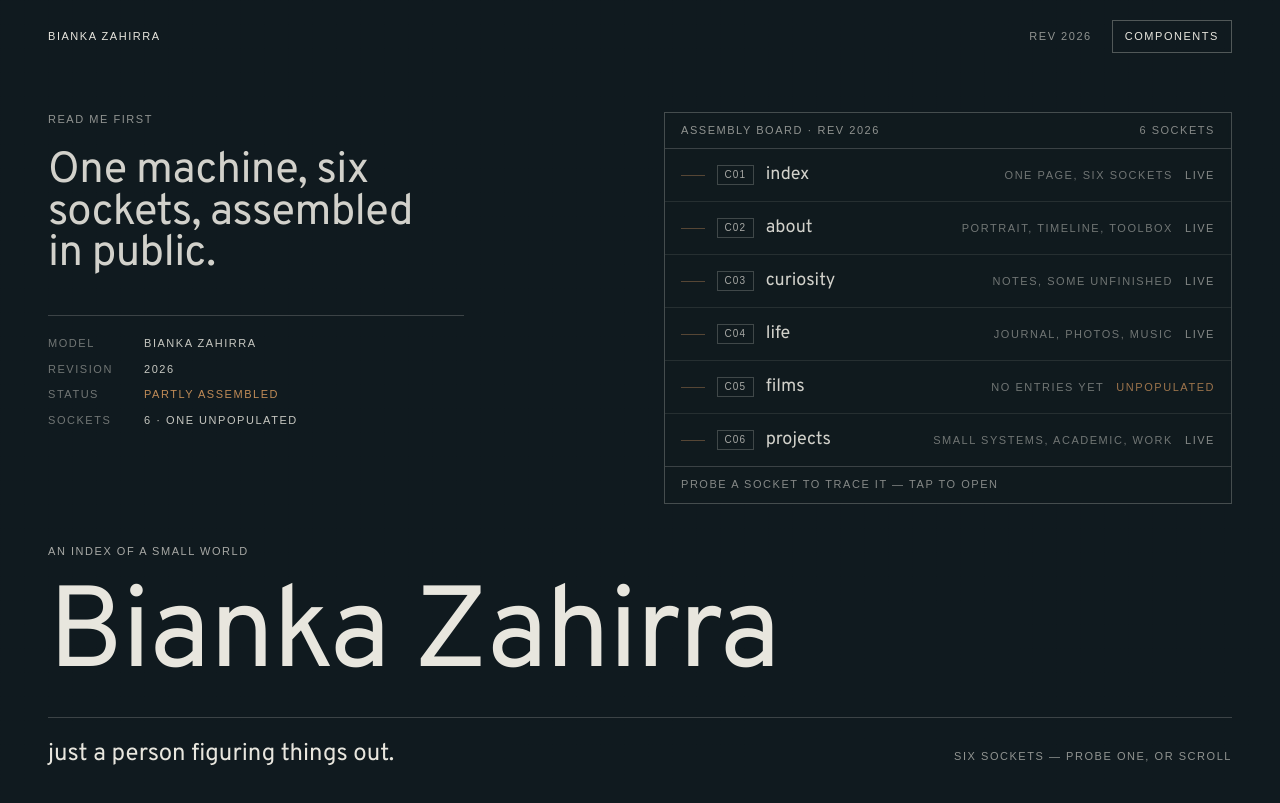
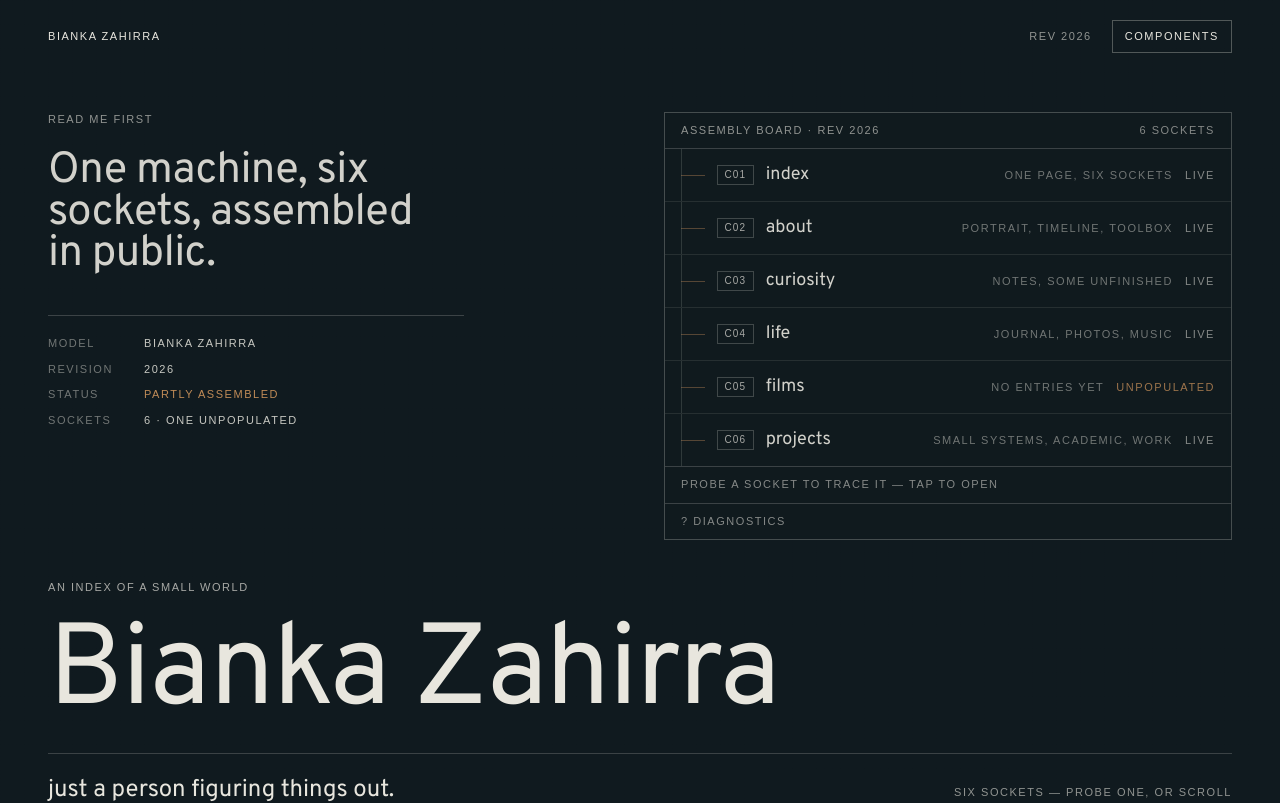
Before and after one commit to biankazahirra/personal-page, a Next.js app: page / in a window 1280 px wide. Shown: the top 803 px of the page. Built offline with nearby package versions, Linux system fonts and the light colour scheme; no server answers; a web font is replaced by a local one.

Commit message:
feat: probe the assembly board as a live power bus
Sockets light a rail segment on probe, related sockets from content links, derived counts in the readout, and a diagnostics block.

```diff
--- a/app/globals.css
+++ b/app/globals.css
@@ -143,7 +143,8 @@
 }
 
 /* Probe: the socket under the pointer or focus lights its trace,
-   the others step back. Pure CSS, so it works without JavaScript. */
+   its rail segment and its linked sockets. State lives in the component;
+   without JavaScript every socket is still visible and openable. */
 .schematic-board a {
   transition: opacity 180ms ease;
 }
@@ -155,14 +156,6 @@
     color 180ms ease,
     border-color 180ms ease,
     background-color 180ms ease;
-}
-
-.schematic-board:has(a:hover) a:not(:hover) {
-  opacity: 0.35;
-}
-
-.schematic-board:has(a:focus-visible) a:not(:focus-visible) {
-  opacity: 0.35;
 }
 
 .schematic-board a:hover .trace,
--- a/components/schematic-board.tsx
+++ b/components/schematic-board.tsx
@@ -1,12 +1,40 @@
+"use client";
+
 import Link from "next/link";
+import { useState } from "react";
 
 import { components } from "@/content/components";
+import { films } from "@/content/films";
+import { journal } from "@/content/journal";
+import { notes } from "@/content/notes";
+import { projects } from "@/content/projects";
+import { timeline } from "@/content/timeline";
+import { formatDate } from "@/lib/format";
+
+const counts: Record<string, string> = {
+  C01: `${components.length} sockets`,
+  C02: `${timeline.length} revisions`,
+  C03: `${notes.length} notes`,
+  C04: `${journal.length} entries`,
+  C05: films.length === 0 ? "no entries yet" : `${films.length} films`,
+  C06: `${projects.length} projects`,
+};
+
+const revisions = [...notes.map((note) => note.date), ...journal.map((entry) => entry.date)]
+  .filter((date): date is string => Boolean(date))
+  .sort();
+const lastRevision = revisions.at(-1);
 
 /**
- * The homepage board: six sockets, probed with the pointer or the keyboard.
- * Pure markup and CSS, so it works before hydration and without JavaScript.
+ * The homepage board: six sockets on one power bus. Probing a socket lights its
+ * spur, its segment of the rail and any socket listed in its `links`; the rest
+ * step back. Counts come from the content files, so the board cannot lie.
  */
 export function SchematicBoard() {
+  const [probed, setProbed] = useState<string | null>(null);
+  const probedItem = components.find((item) => item.code === probed);
+  const related = new Set(probedItem?.links ?? []);
+
   return (
     <div className="schematic-board border border-paper-on-night/25 bg-night/50 backdrop-blur-[2px]">
       <div className="flex items-baseline justify-between gap-4 border-b border-paper-on-night/20 px-4 py-2.5">
@@ -15,14 +43,55 @@ export function SchematicBoard() {
       </div>
 
       <ul>
-        {components.map((item) => (
-          <li key={item.href} className="border-b border-paper-on-night/10 last:border-b-0">
+        {components.map((item) => {
+          const isProbed = probed === item.code;
+          const isRelated = related.has(item.code);
+          const dimmed = probed !== null && !isProbed && !isRelated;
+
+          return (
+            <li
+              key={item.code}
+              className={`relative border-b border-paper-on-night/10 transition-opacity duration-200 last:border-b-0 ${
+                dimmed ? "opacity-35" : "opacity-100"
+              }`}
+            >
+              <span
+                aria-hidden="true"
+                className={`absolute bottom-0 left-4 top-0 w-px transition-colors duration-200 ${
+                  isProbed
+                    ? "bg-accent-warm"
+                    : isRelated
+                      ? "bg-accent-warm/50"
+                      : "bg-paper-on-night/15"
+                }`}
+              />
+
               <Link
                 href={item.href}
+                data-code={item.code}
+                onMouseEnter={() => setProbed(item.code)}
+                onMouseLeave={() => setProbed(null)}
+                onFocus={() => setProbed(item.code)}
+                onBlur={() => setProbed(null)}
                 className="socket group flex items-center gap-3 px-4 py-2.5 outline-none focus-visible:outline-1 focus-visible:outline-offset-[-2px] focus-visible:outline-accent-warm sm:py-3"
               >
-              <span className="trace h-px w-4 shrink-0 opacity-40 sm:w-6" aria-hidden="true" />
-              <span className="node-label shrink-0 text-paper-on-night/70">{item.code}</span>
+                <span
+                  aria-hidden="true"
+                  className={`trace h-px w-4 shrink-0 transition-opacity duration-200 sm:w-6 ${
+                    isProbed ? "opacity-100" : isRelated ? "opacity-70" : "opacity-40"
+                  }`}
+                />
+                <span
+                  className={`node-label shrink-0 transition-colors duration-200 ${
+                    isProbed
+                      ? "text-accent-warm"
+                      : isRelated
+                        ? "text-accent-warm/80"
+                        : "text-paper-on-night/70"
+                  }`}
+                >
+                  {item.code}
+                </span>
                 <span className="truncate text-base text-paper-on-night/90 sm:text-lg">
                   {item.label}
                 </span>
@@ -40,12 +109,49 @@ export function SchematicBoard() {
                 </span>
               </Link>
             </li>
-        ))}
+          );
+        })}
       </ul>
 
-      <p className="border-t border-paper-on-night/20 px-4 py-2.5 eyebrow text-paper-on-night/55">
-        probe a socket to trace it — tap to open
+      <p className="eyebrow border-t border-paper-on-night/20 px-4 py-2.5 text-paper-on-night/55">
+        {probedItem ? (
+          <>
+            <span className="text-accent-warm">{probedItem.code}</span> · {probedItem.label} ·{" "}
+            {probedItem.status === "unpopulated" ? "empty" : counts[probedItem.code]}
+            {related.size > 0 ? ` · linked: ${[...related].join(" ")}` : ""}
+          </>
+        ) : (
+          "probe a socket to trace it — tap to open"
+        )}
       </p>
+
+      <details className="group border-t border-paper-on-night/20">
+        <summary className="eyebrow cursor-pointer list-none px-4 py-2.5 text-paper-on-night/55 transition-colors hover:text-accent-warm [&::-webkit-details-marker]:hidden">
+          ? diagnostics
+        </summary>
+        <dl className="eyebrow grid grid-cols-[6.5rem_1fr] gap-y-1.5 px-4 pb-3 text-paper-on-night/55">
+          <dt>model</dt>
+          <dd className="text-paper-on-night/80">bianka zahirra</dd>
+          <dt>revision</dt>
+          <dd className="text-paper-on-night/80">2026</dd>
+          <dt>sockets</dt>
+          <dd className="text-paper-on-night/80">
+            {components.length} · {components.filter((item) => item.status === "live").length}{" "}
+            populated · {components.filter((item) => item.status === "unpopulated").length} empty
+          </dd>
+          <dt>entries</dt>
+          <dd className="text-paper-on-night/80">
+            {notes.length} notes · {journal.length} journal · {projects.length} projects ·{" "}
+            {films.length} films
+          </dd>
+          <dt>last revision</dt>
+          <dd className="text-paper-on-night/80">
+            {lastRevision ? formatDate(lastRevision) : "unknown"}
+          </dd>
+          <dt>keyboard</dt>
+          <dd className="text-paper-on-night/80">tab through the sockets</dd>
+        </dl>
+      </details>
     </div>
   );
 }
--- a/content/components.ts
+++ b/content/components.ts
@@ -6,6 +6,8 @@ export type ComponentEntry = {
   /** One line shown on the assembly board. */
   spec: string;
   status: "live" | "unpopulated";
+  /** Codes of sockets this one connects to. Related parts light on probe. */
+  links?: string[];
 };
 
 /**
@@ -21,6 +23,8 @@ export const components: ComponentEntry[] = [
     blurb: "the entrance",
     spec: "one page, six sockets",
     status: "live",
+    // The index carries every other socket.
+    links: ["C02", "C03", "C04", "C05", "C06"],
   },
   {
     href: "/about",
```
Also changed, not shown: 2 other files (tests, documents, lock files or other folders). Lines whose indentation alone changed are shown as unchanged.
